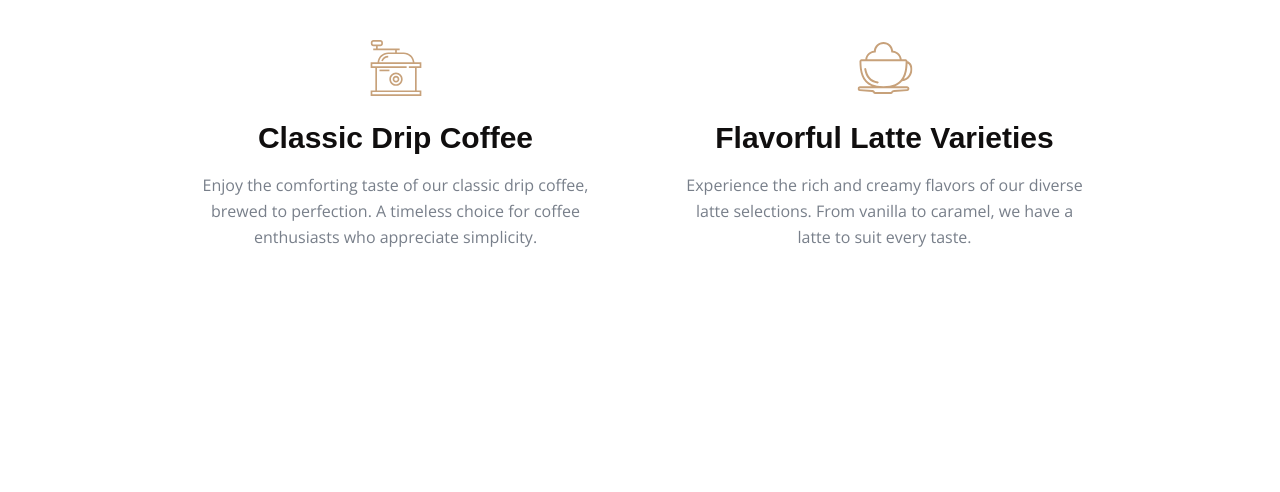
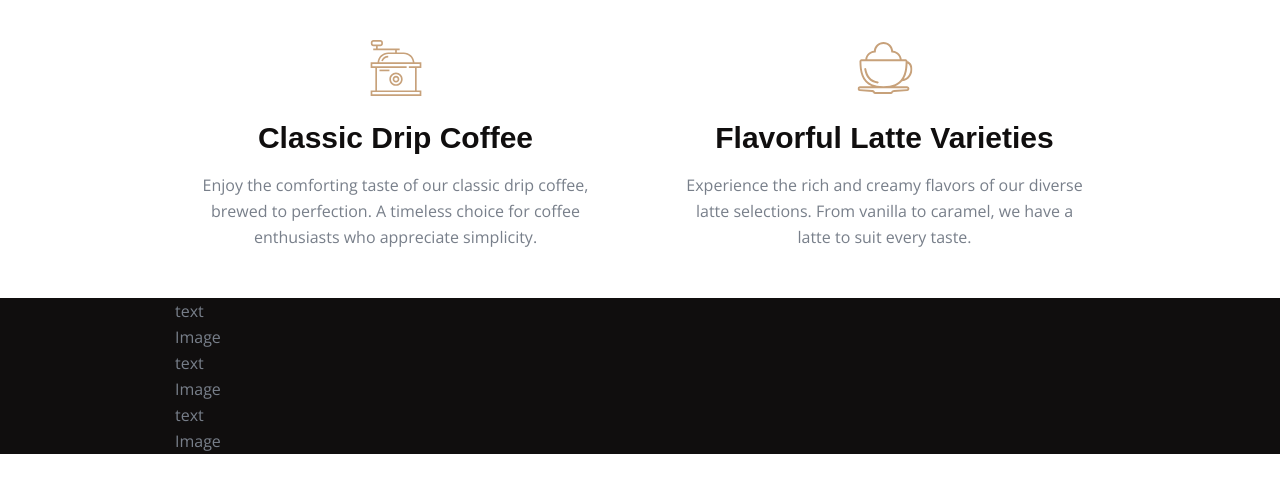
Before and after one commit to matheusdouglaz/Cafeteria, a Next.js app: page / in a window 1280 px wide. Shown: the part 906-1398 px from the top of the page. Built offline with nearby package versions, Linux system fonts and the light colour scheme; a web font is replaced by a local one.

Commit message:
About iniciado

```diff
--- a/app/page.jsx
+++ b/app/page.jsx
@@ -1,8 +1,10 @@
 "use client";
+import { useEffect } from "react";
 
 import Hero from "@/components/Hero";
 import Explore from "@/components/Explore";
-import { useEffect } from "react";
+import About from "@/components/About";
+
 
 const Home = () => {
   //add locomotive scroll
@@ -18,6 +20,7 @@ const Home = () => {
     <div className="h-full overflow-x-hidden">
       <Hero />
       <Explore/>
+      <About />
       {/*temporary*/}
       <div className="h-[4000px]"></div>
     </div>
--- a/components/About.jsx
+++ b/components/About.jsx
@@ -0,0 +1,56 @@
+"use client";
+
+import { useRef, useLayoutEffect } from "react";
+import gsap from "gsap";
+
+import Image from "next/image";
+import Badge from "./Badge";
+
+const data = [
+  {
+    imgSrc: "/assets/about/photo-1.jpg",
+    title: "Our Journey",
+    description:
+      "Founded in 2000, Zenbrew started as a small café with a vision for exceptional coffee. Now a beloved brand, we're known for quality and sustainability. Driven by passion, we create memorable coffee experiences. Join us in exploring coffee, one cup at a time.",
+  },
+  {
+    imgSrc: "/assets/about/photo-2.jpg",
+    title: "Our Promise",
+    description:
+      "At Zenbrew, we promise the finest coffee with a positive impact. We source beans from sustainable farms, respecting people and the planet. Our meticulous roasting ensures a rich, satisfying experience. We are committed to quality, sustainability, and community.",
+  },
+  {
+    imgSrc: "/assets/about/photo-3.jpg",
+    title: "Our Team",
+    description:
+      "At Zenbrew, our dedicated team is behind every great cup. Our skilled baristas and expert roasters work with passion and precision, making each coffee experience special. Meet the people who bring creativity and care to every cup and learn their unique stories.",
+  },
+];
+
+const About = () => {
+  const scrollableSectionRef = useRef(null);
+  const scrollTriggerRef = useRef(null);
+
+  return (
+    <section className="overflow-hidden bg-primary">
+      <div ref={scrollTriggerRef}>
+        <div ref={scrollableSectionRef}>
+          {data.map((item, index) => {
+            return (
+              <div key={index}>
+                <div className="container mx-auto">
+                  {/*text*/}
+                  <div>text</div>
+                  {/*Image*/}
+                  <div>Image</div>
+                </div>
+              </div>
+            );
+          })}
+        </div>
+      </div>
+    </section>
+  );
+};
+
+export default About;
```
